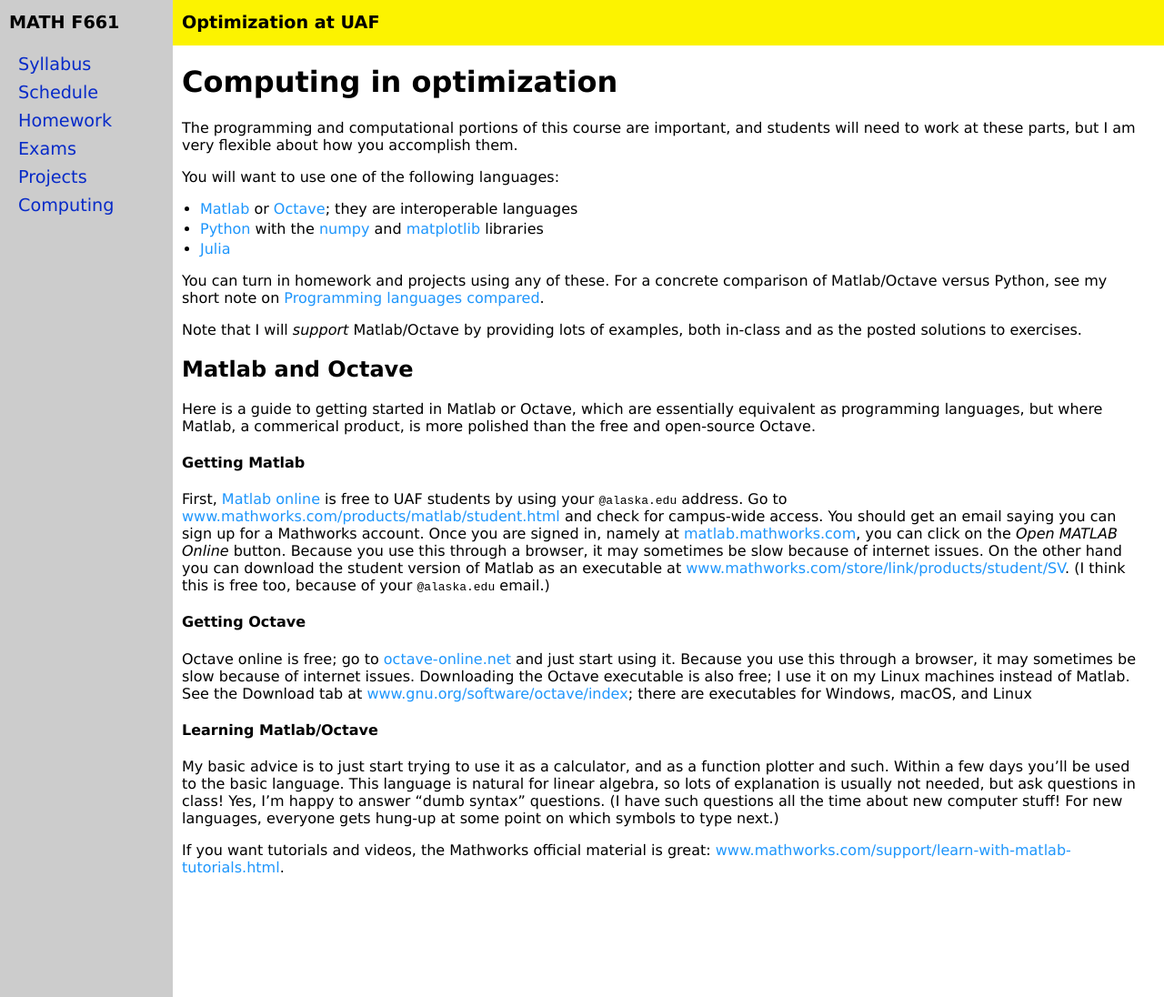
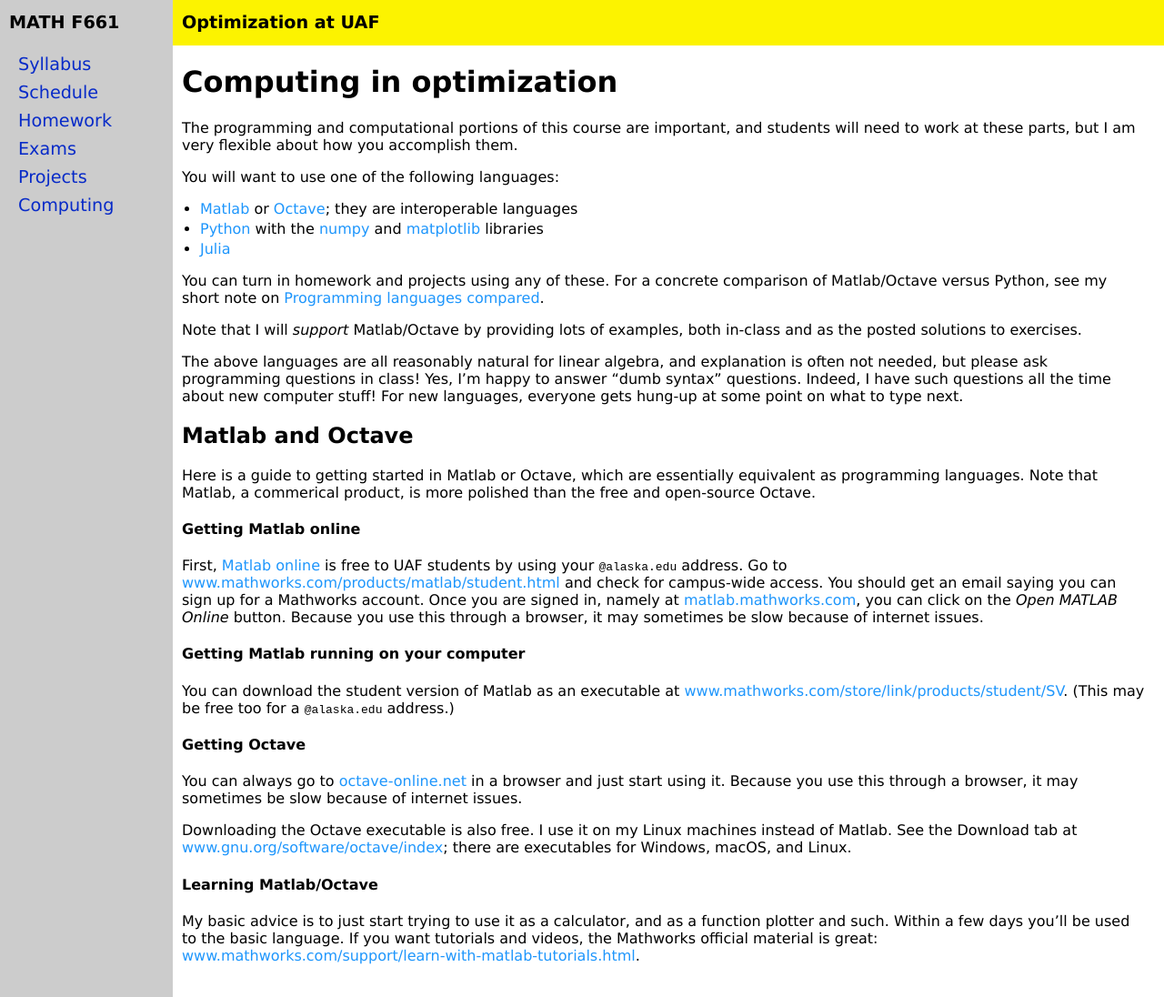
Before and after one commit to bueler/opt, a Jekyll site: the page built from computing.md, in a window 1280 px wide and 1096 px high. Shown: the whole window at 91% size. Built offline with Jekyll 4.4.1, drawn with Linux system fonts in a browser that asks for light colours.

Commit message:
clearer/better writing on computer languages

```diff
--- a/computing.md
+++ b/computing.md
@@ -17,20 +17,27 @@
 
 Note that I will _support_ Matlab/Octave by providing lots of examples, both in-class and as the posted solutions to exercises.
 
+The above languages are all reasonably natural for linear algebra, and explanation is often not needed, but please ask programming questions in class!  Yes, I'm happy to answer "dumb syntax" questions.  Indeed, I have such questions all the time about new computer stuff!  For new languages, everyone gets hung-up at some point on what to type next.
+
 ## Matlab and Octave
 
-Here is a guide to getting started in Matlab or Octave, which are essentially equivalent as programming languages, but where Matlab, a commerical product, is more polished than the free and open-source Octave.
+Here is a guide to getting started in Matlab or Octave, which are essentially equivalent as programming languages.  Note that Matlab, a commerical product, is more polished than the free and open-source Octave.
 
-#### Getting Matlab
+#### Getting Matlab online
 
-First, [Matlab online](https://matlab.mathworks.com/) is free to UAF students by using your `@alaska.edu` address.  Go to [www.mathworks.com/products/matlab/student.html](https://www.mathworks.com/products/matlab/student.html) and check for campus-wide access.  You should get an email saying you can sign up for a Mathworks account.  Once you are signed in, namely at [matlab.mathworks.com](https://matlab.mathworks.com/), you can click on the *Open MATLAB Online* button.  Because you use this through a browser, it may sometimes be slow because of internet issues.  On the other hand you can download the student version of Matlab as an executable at [www.mathworks.com/store/link/products/student/SV](https://www.mathworks.com/store/link/products/student/SV).  (I think this is free too, because of your `@alaska.edu` email.)
+First, [Matlab online](https://matlab.mathworks.com/) is free to UAF students by using your `@alaska.edu` address.  Go to [www.mathworks.com/products/matlab/student.html](https://www.mathworks.com/products/matlab/student.html) and check for campus-wide access.  You should get an email saying you can sign up for a Mathworks account.  Once you are signed in, namely at [matlab.mathworks.com](https://matlab.mathworks.com/), you can click on the *Open MATLAB Online* button.  Because you use this through a browser, it may sometimes be slow because of internet issues.
+
+
+#### Getting Matlab running on your computer
+
+You can download the student version of Matlab as an executable at [www.mathworks.com/store/link/products/student/SV](https://www.mathworks.com/store/link/products/student/SV).  (This may be free too for a `@alaska.edu` address.)
 
 #### Getting Octave
 
-Octave online is free; go to [octave-online.net](https://octave-online.net/) and just start using it.  Because you use this through a browser, it may sometimes be slow because of internet issues.  Downloading the Octave executable is also free; I use it on my Linux machines instead of Matlab.  See the Download tab at [www.gnu.org/software/octave/index](https://www.gnu.org/software/octave/index); there are executables for Windows, macOS, and Linux
+You can always go to [octave-online.net](https://octave-online.net/) in a browser and just start using it.  Because you use this through a browser, it may sometimes be slow because of internet issues.
+
+Downloading the Octave executable is also free.  I use it on my Linux machines instead of Matlab.  See the Download tab at [www.gnu.org/software/octave/index](https://www.gnu.org/software/octave/index); there are executables for Windows, macOS, and Linux.
 
 #### Learning Matlab/Octave
 
-My basic advice is to just start trying to use it as a calculator, and as a function plotter and such.  Within a few days you'll be used to the basic language.  This language is natural for linear algebra, so lots of explanation is usually not needed, but ask questions in class!  Yes, I'm happy to answer "dumb syntax" questions.  (I have such questions all the time about new computer stuff!  For new languages, everyone gets hung-up at some point on which symbols to type next.)
-
-If you want tutorials and videos, the Mathworks official material is great: [www.mathworks.com/support/learn-with-matlab-tutorials.html](https://www.mathworks.com/support/learn-with-matlab-tutorials.html).
+My basic advice is to just start trying to use it as a calculator, and as a function plotter and such.  Within a few days you'll be used to the basic language.  If you want tutorials and videos, the Mathworks official material is great: [www.mathworks.com/support/learn-with-matlab-tutorials.html](https://www.mathworks.com/support/learn-with-matlab-tutorials.html).
```
